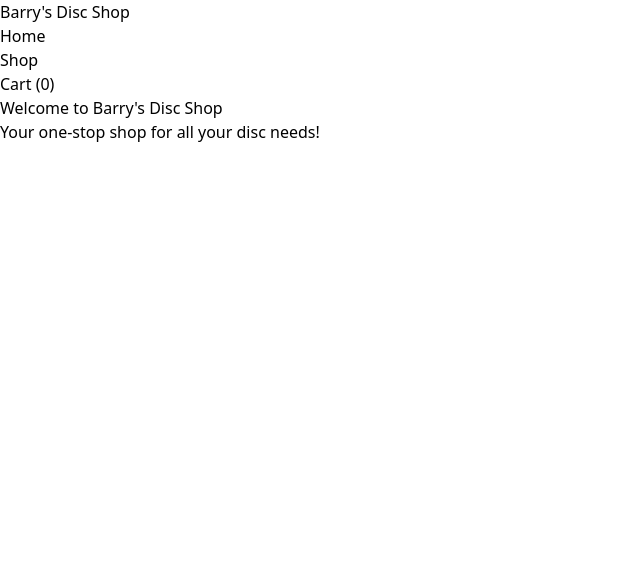
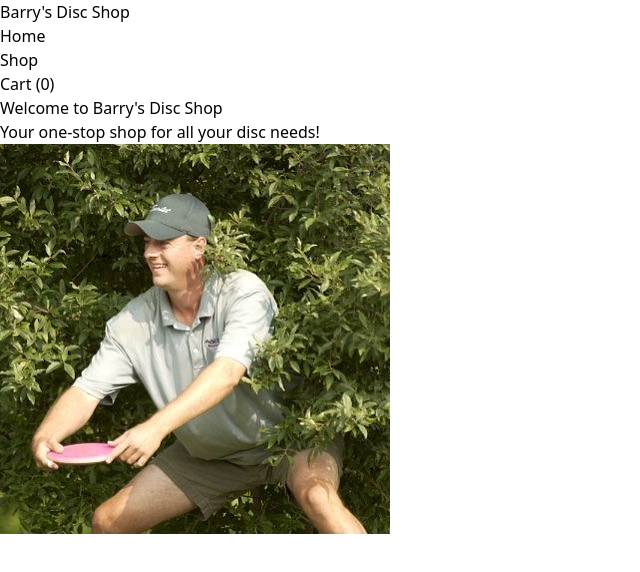
Before and after one commit to johnobriendev/discShop, a React (Vite) app: page / in a window 1280 px wide. Shown: the top 572 px of the page, without its empty margins (0-640 px from the left). Built offline with nearby package versions, Linux system fonts and the light colour scheme; no server answers.

Commit message:
change style of homepage

```diff
--- a/src/components/HomePage.jsx
+++ b/src/components/HomePage.jsx
@@ -2,9 +2,10 @@ import React from 'react';
 
 const HomePage = () => {
   return (
-    <div>
-      <h1>Welcome to Barry's Disc Shop</h1>
+    <div className='flex flex-col items-center gap-5'>
+      <h1 className='text-2xl'>Welcome to Barry's Disc Shop</h1>
       <p>Your one-stop shop for all your disc needs!</p>
+      <img src="barry.jpg" alt="" className=''/>
     </div>
   );
 };
```
Also changed, not shown: public/barry.jpg (added).
